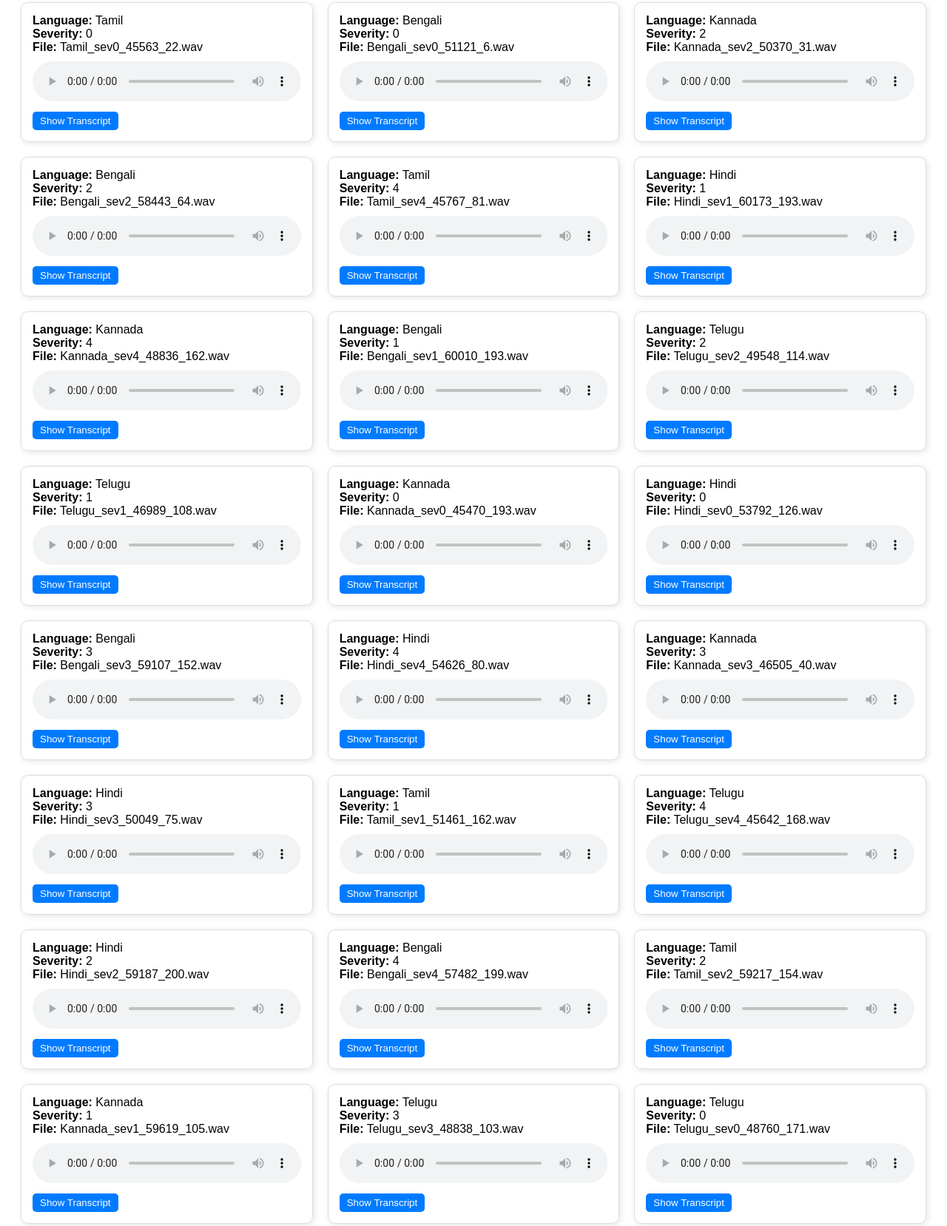
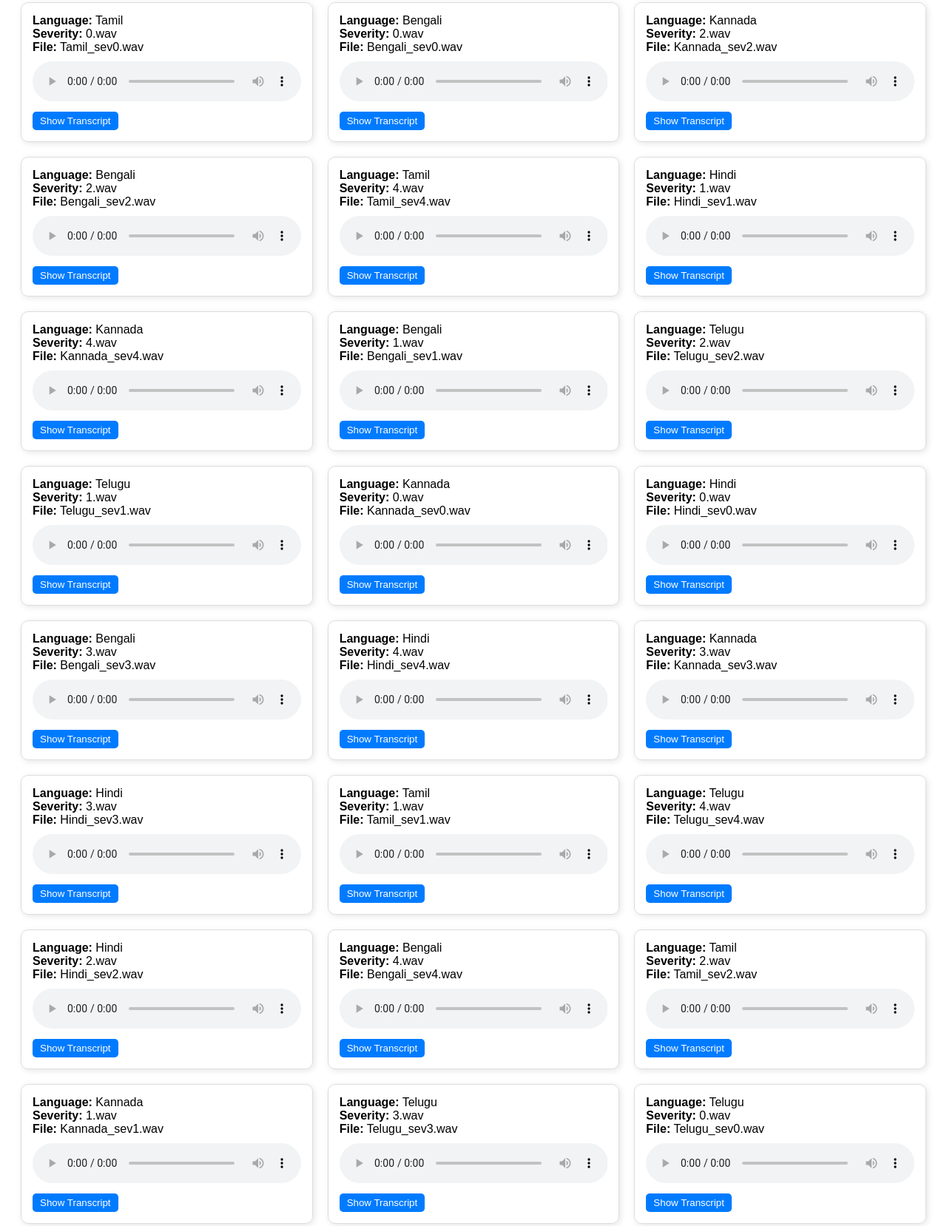
Before and after one commit to UpendraVishwanathYS/ALS_SAMPLE_SPEECH_DATABASE, a plain HTML site: page index.html in a window 1280 px wide. Shown: the part 105-1763 px from the top of the page at 74% size. Drawn offline with Linux system fonts and the light colour scheme.

Commit message:
Update index.html

```diff
--- a/index.html
+++ b/index.html
@@ -69,31 +69,31 @@
 
     // List your files manually or fetch via backend (not possible with pure HTML)
     const audioFiles = [
-      'Tamil_sev0_45563_22.wav',
-      'Bengali_sev0_51121_6.wav',
-      'Kannada_sev2_50370_31.wav',
-      'Bengali_sev2_58443_64.wav',
-      'Tamil_sev4_45767_81.wav',
-      'Hindi_sev1_60173_193.wav',
-      'Kannada_sev4_48836_162.wav',
-      'Bengali_sev1_60010_193.wav',
-      'Telugu_sev2_49548_114.wav',
-      'Telugu_sev1_46989_108.wav',
-      'Kannada_sev0_45470_193.wav',
-      'Hindi_sev0_53792_126.wav',
-      'Bengali_sev3_59107_152.wav',
-      'Hindi_sev4_54626_80.wav',
-      'Kannada_sev3_46505_40.wav',
-      'Hindi_sev3_50049_75.wav',
-      'Tamil_sev1_51461_162.wav',
-      'Telugu_sev4_45642_168.wav',
-      'Hindi_sev2_59187_200.wav',
-      'Bengali_sev4_57482_199.wav',
-      'Tamil_sev2_59217_154.wav',
-      'Kannada_sev1_59619_105.wav',
-      'Telugu_sev3_48838_103.wav',
-      'Telugu_sev0_48760_171.wav',
-      'Tamil_sev3_59110_167.wav'
+      'Tamil_sev0.wav',
+      'Bengali_sev0.wav',
+      'Kannada_sev2.wav',
+      'Bengali_sev2.wav',
+      'Tamil_sev4.wav',
+      'Hindi_sev1.wav',
+      'Kannada_sev4.wav',
+      'Bengali_sev1.wav',
+      'Telugu_sev2.wav',
+      'Telugu_sev1.wav',
+      'Kannada_sev0.wav',
+      'Hindi_sev0.wav',
+      'Bengali_sev3.wav',
+      'Hindi_sev4.wav',
+      'Kannada_sev3.wav',
+      'Hindi_sev3.wav',
+      'Tamil_sev1.wav',
+      'Telugu_sev4.wav',
+      'Hindi_sev2.wav',
+      'Bengali_sev4.wav',
+      'Tamil_sev2.wav',
+      'Kannada_sev1.wav',
+      'Telugu_sev3.wav',
+      'Telugu_sev0.wav',
+      'Tamil_sev3.wav'
     ];
 
     const contentDiv = document.getElementById("content");
```
